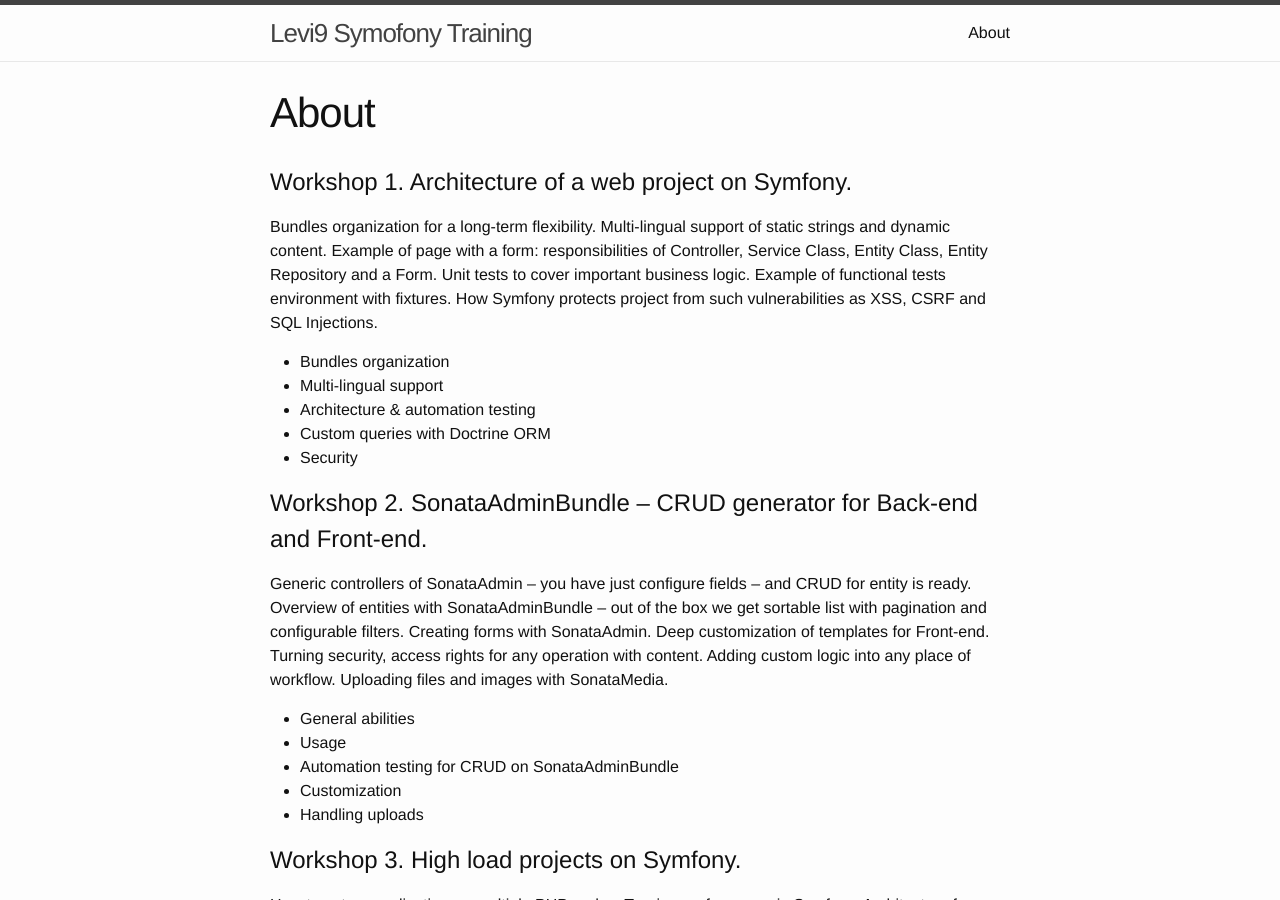
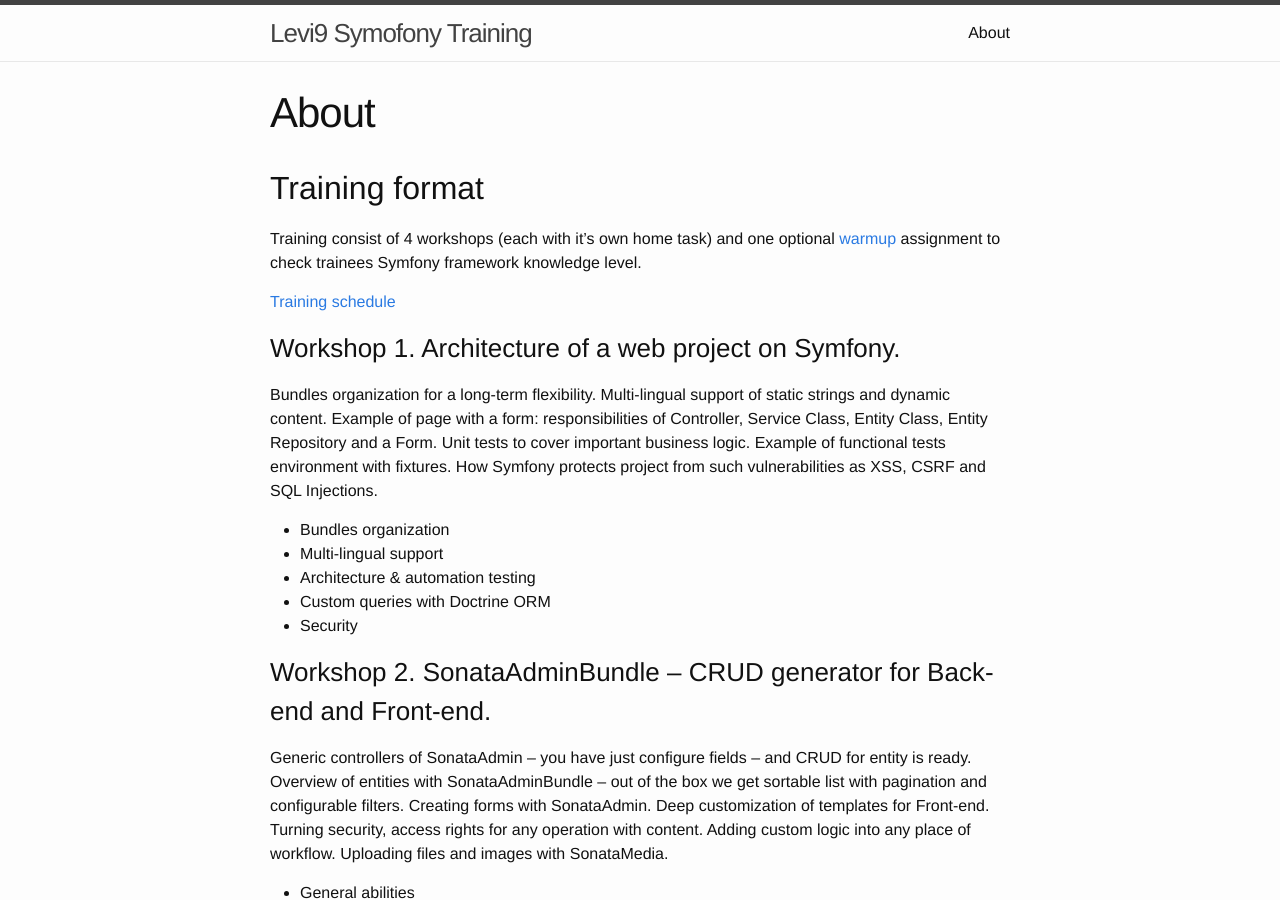
Before and after one commit to e-moe/sf-levi9, a Jekyll site: the page built from about.md, in a window 1280 px wide and 900 px high. Built offline with Jekyll 4.4.1, drawn with Linux system fonts in a browser that asks for light colours.

Commit message:
warmup assignment

```diff
--- a/about.md
+++ b/about.md
@@ -3,8 +3,14 @@
 title: About
 permalink: /about/
 ---
+## Training format
 
-# Workshop 1. Architecture of a web project on Symfony.
+Training consist of 4 workshops (each with it's own home task) and one optional [warmup][warmup] assignment to check
+trainees Symfony framework knowledge level.
+
+[Training schedule][schedule]
+
+### Workshop 1. Architecture of a web project on Symfony.
 
 Bundles organization for a long-term flexibility. Multi-lingual support of static strings and dynamic content.
 Example of page with a form: responsibilities of Controller, Service Class, Entity Class, Entity Repository and a Form.
@@ -17,8 +23,7 @@
 * Custom queries with Doctrine ORM
 * Security
 
-
-# Workshop 2. SonataAdminBundle – CRUD generator for Back-end and Front-end.
+### Workshop 2. SonataAdminBundle – CRUD generator for Back-end and Front-end.
 
 Generic controllers of SonataAdmin – you have just configure fields – and CRUD for entity is ready.
 Overview of entities with SonataAdminBundle – out of the box we get sortable list with pagination and
@@ -33,7 +38,7 @@
 * Handling uploads
 
 
-# Workshop 3. High load projects on Symfony.
+### Workshop 3. High load projects on Symfony.
 
 How to set up application on multiple PHP nodes. Turning performance in Symfony. Architecture for storing
 complex logic in SQL queries. Caching queries data. Introduction to HTTP cache.
@@ -44,7 +49,7 @@
 * Cache abilities
 * Tips to save memory
 
-# Workshop 4. RESTful webservices and FOSRestBundle.
+### Workshop 4. RESTful webservices and FOSRestBundle.
 
 Introduction to RESTful webservices and API development. HTTP protocol in details - Request/Response overview, their
 fields, headers, bodies and statuses. API development guideline and best practices.
@@ -55,3 +60,6 @@
 * Accept header negotiation and data formats
 * Exceptions and HTTP status codes
 * API best practices
+
+[warmup]:       {% post_url 2015-05-12-warmup %}
+[schedule]:     {% post_url 2015-05-10-introduction %}
--- a/index.html
+++ b/index.html
@@ -14,6 +14,9 @@
         <h2>
           <a class="post-link" href="{{ post.url | prepend: site.baseurl }}">{{ post.title }}</a>
         </h2>
+
+        {{ post.excerpt }}
+
       </li>
     {% endfor %}
   </ul>
```
Also changed, not shown: _posts/2015-05-10-introduction.markdown (+0 -19 lines), _posts/2015-05-12-warmup-assignment.markdown (deleted, +0 -29 lines), _posts/2015-05-12-warmup.markdown (added, +64 -0 lines), assets/warmup_form.png (added), assets/warmup_statistics.png (added).
